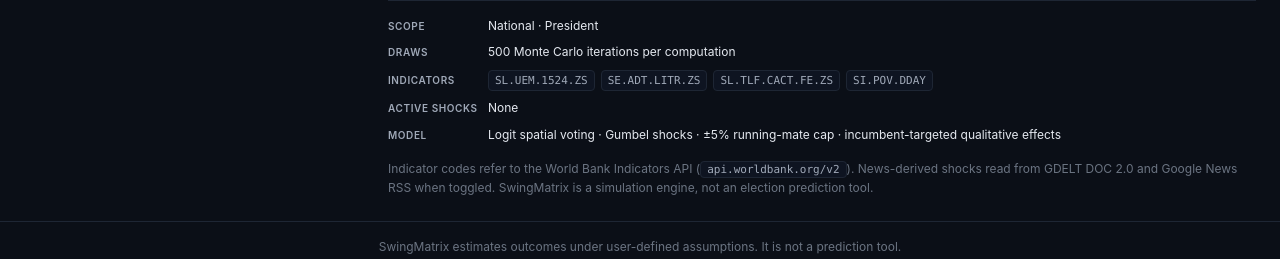
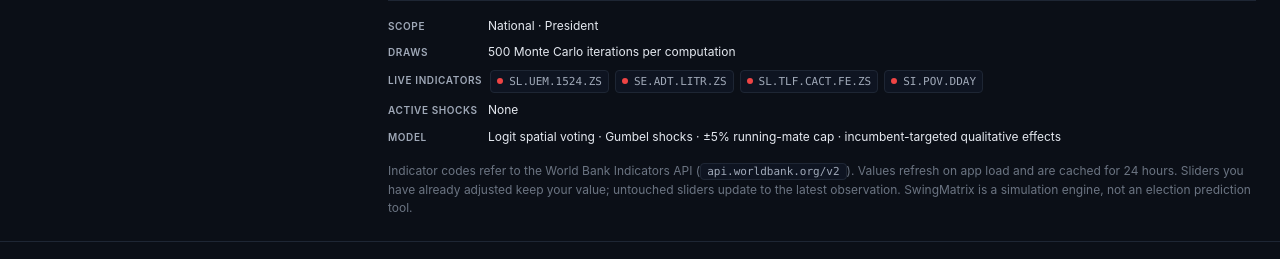
Before and after one commit to legendalive/SwingMatrix, a React (Vite) app: page / in a window 1280 px wide. Shown: the part 3019-3278 px from the top of the page. Built offline with nearby package versions, Linux system fonts and the light colour scheme; no server answers.

Commit message:
Refactor DataProvenance to use IndicatorChip component

```diff
--- a/src/components/results/DataProvenance.tsx
+++ b/src/components/results/DataProvenance.tsx
@@ -2,6 +2,8 @@ import { SLIDER_VARIABLES, TOGGLE_VARIABLES } from '../../constants/variables';
 import { useSimulationStore } from '../../store/simulationStore';
 import { findCounty, SEAT_LABELS } from '../../constants/kenya';
 import { DEFAULT_ITERATIONS } from '../../engine/monteCarlo';
+import { useFetchStore } from '../../api/bootstrapWorldBank';
+import type { IndicatorFetchState } from '../../api/bootstrapWorldBank';
 
 const styles = `
 .prov {
@@ -32,16 +34,83 @@ const styles = `
   color: var(--text-secondary);
 }
 .prov__code-list { display: flex; flex-wrap: wrap; gap: 6px; }
+.ind {
+  display: inline-flex; align-items: center; gap: 6px;
+  font-family: var(--font-mono); font-size: 11px;
+  padding: 2px 6px;
+  background: var(--bg-inset);
+  border: 1px solid var(--border-subtle);
+  border-radius: 4px;
+  color: var(--text-secondary);
+}
+.ind__dot {
+  width: 6px; height: 6px; border-radius: 999px;
+  background: var(--text-muted);
+}
+.ind--ok .ind__dot { background: var(--accent-success); }
+.ind--error .ind__dot { background: var(--accent-danger); }
+.ind--loading .ind__dot {
+  background: var(--accent-warning);
+  animation: pulse 1.2s ease-in-out infinite;
+}
+.ind__year {
+  color: var(--text-muted);
+  font-family: var(--font-mono);
+  font-size: 10px;
+}
+@keyframes pulse {
+  0%, 100% { opacity: 1; }
+  50% { opacity: 0.35; }
+}
 `;
+
+function IndicatorChip({ report }: { report: IndicatorFetchState | undefined }) {
+  if (!report) {
+    return (
+      <span className="ind ind--idle">
+        <span className="ind__dot" />
+        idle
+      </span>
+    );
+  }
+
+  if (report.status === 'loading') {
+    return (
+      <span className="ind ind--loading" title={`Fetching ${report.code}`}>
+        <span className="ind__dot" />
+        {report.code}
+      </span>
+    );
+  }
+
+  if (report.status === 'error') {
+    return (
+      <span
+        className="ind ind--error"
+        title={report.error ?? 'Fetch failed; slider uses documented default'}
+      >
+        <span className="ind__dot" />
+        {report.code}
+      </span>
+    );
+  }
+
+  return (
+    <span className="ind ind--ok" title={`Latest observation: ${report.year}`}>
+      <span className="ind__dot" />
+      {report.code}
+      {report.year !== undefined && <span className="ind__year">{report.year}</span>}
+    </span>
+  );
+}
 
 export function DataProvenance() {
   const toggles = useSimulationStore(s => s.toggles);
   const selectedSeat = useSimulationStore(s => s.selectedSeat);
   const geography = useSimulationStore(s => s.geography);
+  const reports = useFetchStore(s => s.reports);
 
-  const activeIndicators = SLIDER_VARIABLES.filter(
-    v => v.worldBankCode !== null
-  ).map(v => v.worldBankCode as string);
+  const codedSliders = SLIDER_VARIABLES.filter(v => v.worldBankCode !== null);
 
   const activeToggles = TOGGLE_VARIABLES.filter(
     v => toggles[v.id] === true
@@ -71,12 +140,13 @@ export function DataProvenance() {
         </div>
 
         <div className="prov__line">
-          <span className="prov__key">Indicators</span>
+          <span className="prov__key">Live indicators</span>
           <div className="prov__code-list">
-            {activeIndicators.map(code => (
-              <span key={code} className="prov__code">
-                {code}
-              </span>
+            {codedSliders.map(slider => (
+              <IndicatorChip
+                key={slider.id}
+                report={reports[slider.worldBankCode as string]}
+              />
             ))}
           </div>
         </div>
@@ -103,9 +173,10 @@ export function DataProvenance() {
           <span className="prov__code" style={{ display: 'inline' }}>
             api.worldbank.org/v2
           </span>
-          ). News-derived shocks read from GDELT DOC 2.0 and Google News RSS
-          when toggled. SwingMatrix is a simulation engine, not an election
-          prediction tool.
+          ). Values refresh on app load and are cached for 24 hours. Sliders
+          you have already adjusted keep your value; untouched sliders update
+          to the latest observation. SwingMatrix is a simulation engine, not
+          an election prediction tool.
         </p>
       </footer>
     </>
```
